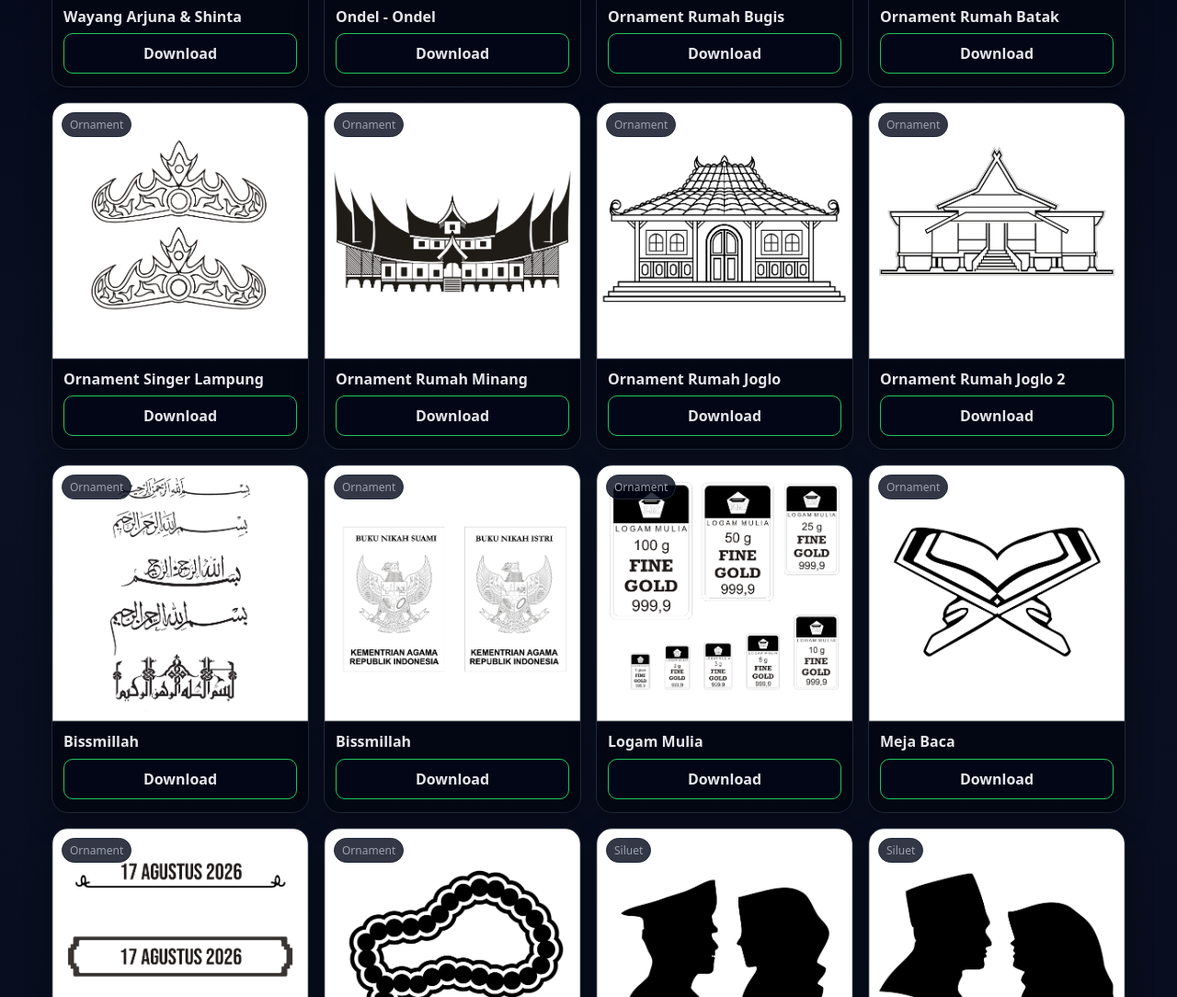
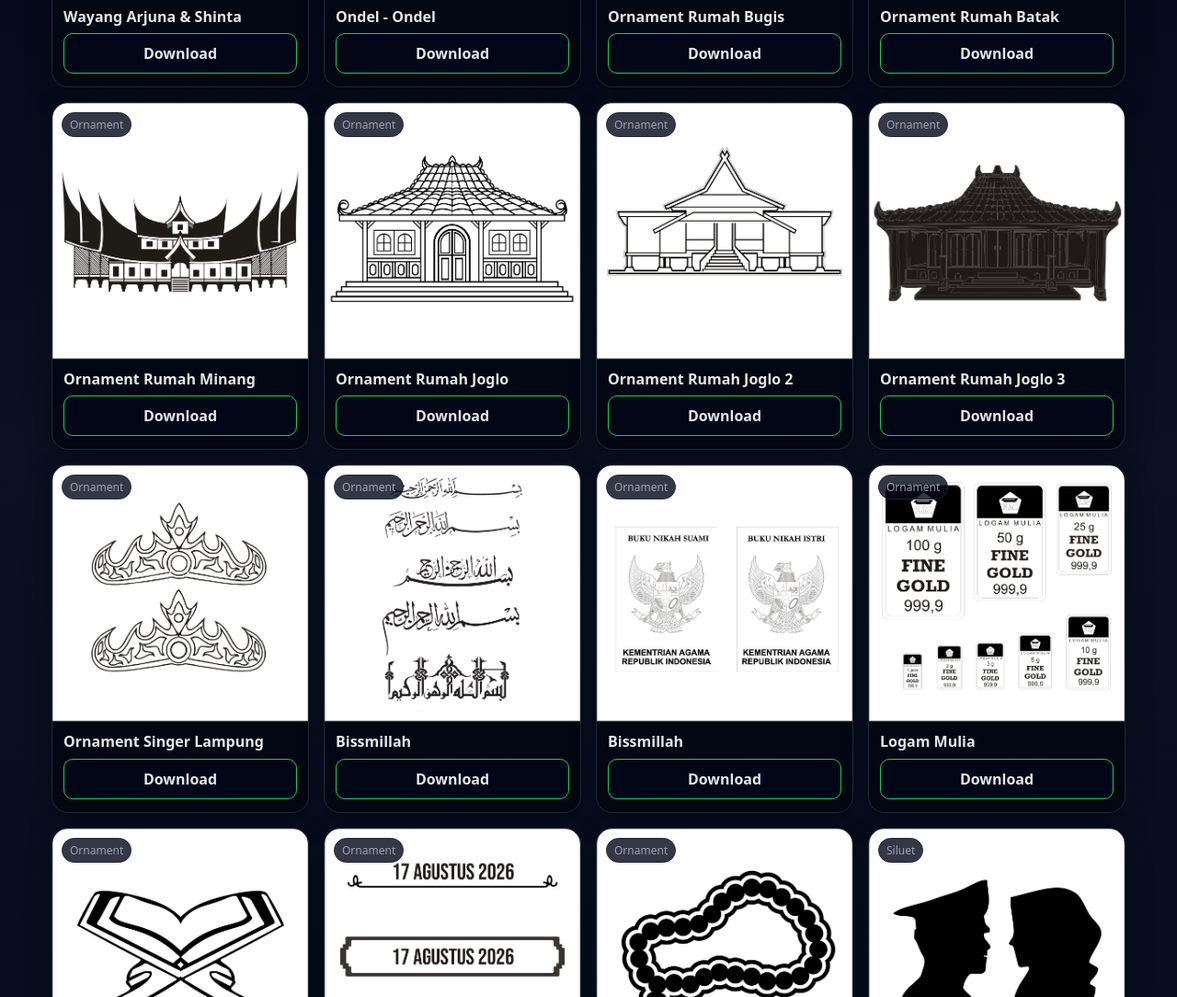
Before and after one commit to OCC-Team-GZ/Desain-Mahar, a plain HTML site: page index.html in a window 1280 px wide. Shown: the part 398-1482 px from the top of the page at 92% size. Drawn offline with Linux system fonts and the light colour scheme.

Commit message:
Update index.html

```diff
--- a/index.html
+++ b/index.html
@@ -124,20 +124,6 @@
       </div>
     </article>
 
-    <article class="card" data-cat="Ornament">
-      <div class="thumb">
-        <span class="badge">Ornament</span>
-        <!-- Gambar dari asset/img -->
-        <img src="asset/img/Ornament-Singer-Lampung.jpg"/>
-      </div>
-      <div class="body">
-        <div class="name">Ornament Singer Lampung</div>
-        <div class="actions">
-          <!-- File download dari asset/file -->
-          <a class="btn primary" href="asset/file/Ornament-Singer-Lampung.cdr" download>Download</a>
-        </div>
-      </div>
-    </article>
 
     <article class="card" data-cat="Ornament">
       <div class="thumb">
@@ -180,6 +166,36 @@
         <div class="actions">
           <!-- File download dari asset/file -->
           <a class="btn primary" href="asset/file/Ornament-Rumah-Joglo-2.cdr" download>Download</a>
+        </div>
+      </div>
+    </article>
+
+    <article class="card" data-cat="Ornament">
+      <div class="thumb">
+        <span class="badge">Ornament</span>
+        <!-- Gambar dari asset/img -->
+        <img src="asset/img/Ornament-Rumah-Joglo-3.jpg"/>
+      </div>
+      <div class="body">
+        <div class="name">Ornament Rumah Joglo 3</div>
+        <div class="actions">
+          <!-- File download dari asset/file -->
+          <a class="btn primary" href="asset/file/Ornament-Rumah-Joglo-3.cdr" download>Download</a>
+        </div>
+      </div>
+    </article>
+
+    <article class="card" data-cat="Ornament">
+      <div class="thumb">
+        <span class="badge">Ornament</span>
+        <!-- Gambar dari asset/img -->
+        <img src="asset/img/Ornament-Singer-Lampung.jpg"/>
+      </div>
+      <div class="body">
+        <div class="name">Ornament Singer Lampung</div>
+        <div class="actions">
+          <!-- File download dari asset/file -->
+          <a class="btn primary" href="asset/file/Ornament-Singer-Lampung.cdr" download>Download</a>
         </div>
       </div>
     </article>
```
